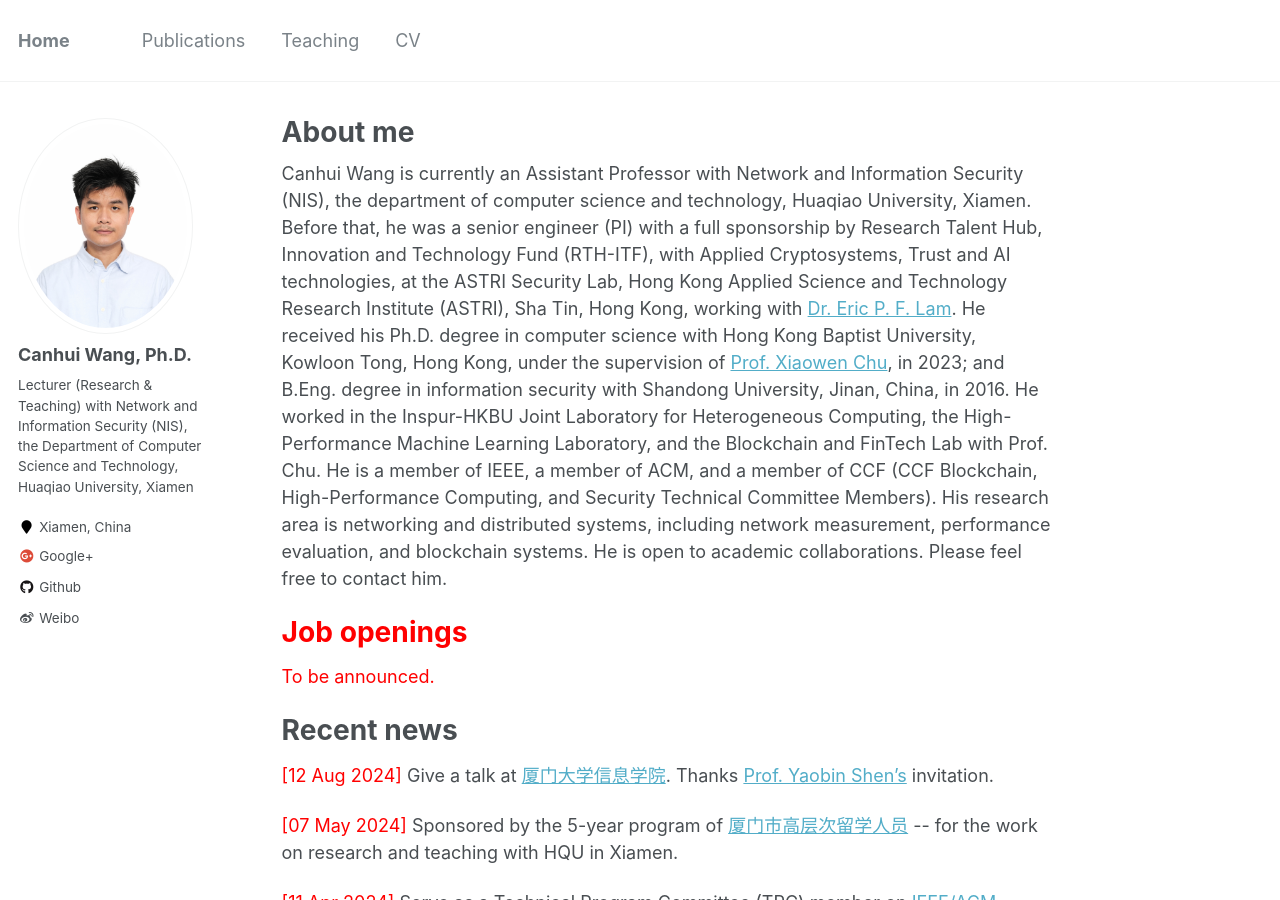
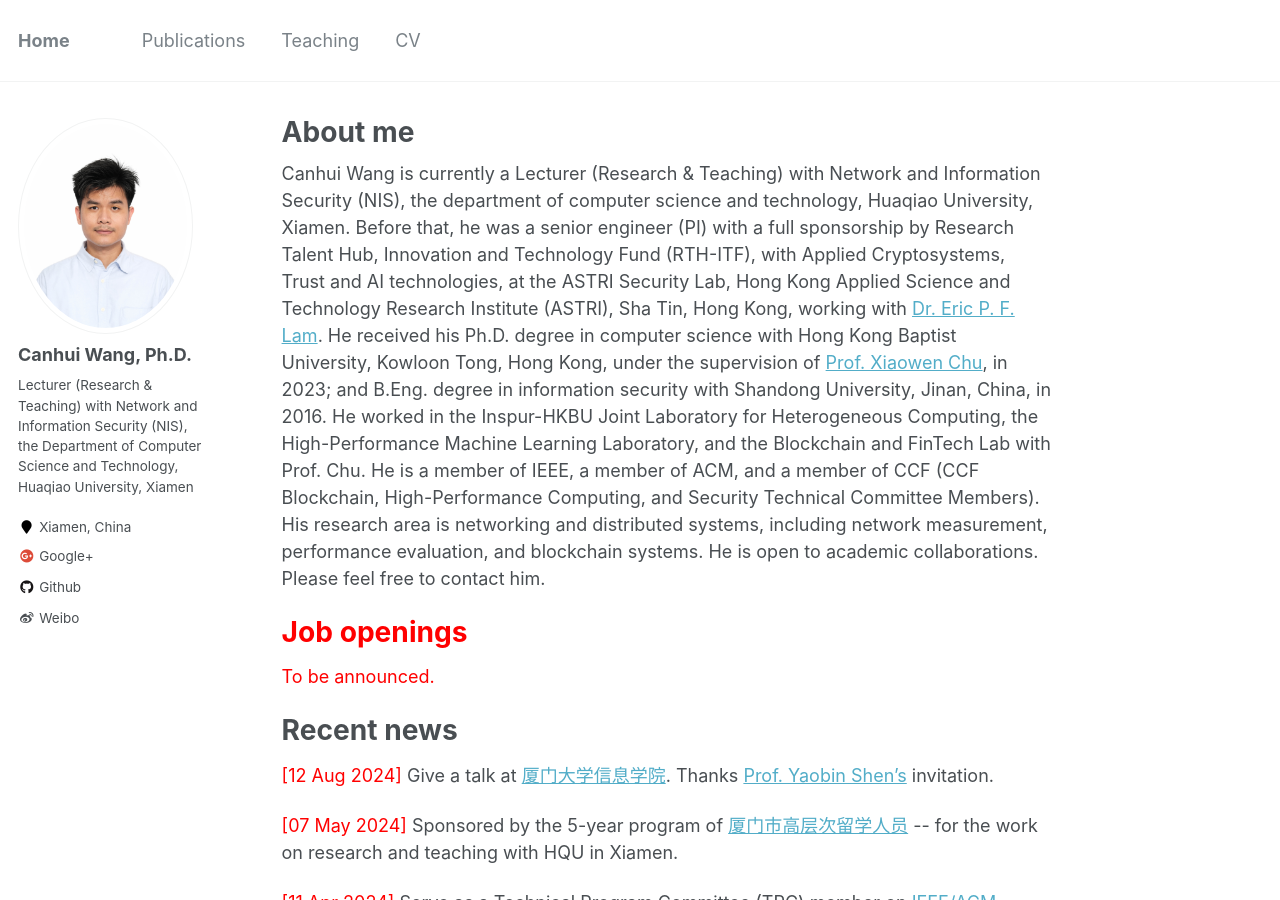
Before and after one commit to Canhui/canhui.github.io, a Jekyll site: the page built from _pages/about.md, in a window 1280 px wide and 900 px high. Built offline with Jekyll 4.4.1, drawn with Linux system fonts in a browser that asks for light colours.

Commit message:
Update about.md

```diff
--- a/_pages/about.md
+++ b/_pages/about.md
@@ -9,7 +9,7 @@ redirect_from:
   - /about.html
 ---
 
-Canhui Wang is currently an Assistant Professor with Network and Information Security (NIS), the department of computer science and technology, Huaqiao University, Xiamen. Before that, he was a senior engineer (PI) with a full sponsorship by Research Talent Hub, Innovation and Technology Fund (RTH-ITF), with Applied Cryptosystems, Trust and AI technologies, at the ASTRI Security Lab, Hong Kong Applied Science and Technology Research Institute (ASTRI), Sha Tin, Hong Kong, working with [Dr. Eric P. F. Lam](https://www.linkedin.com/in/peifunglam2/). He received his Ph.D. degree in computer science with Hong Kong Baptist University, Kowloon Tong, Hong Kong, under the supervision of [Prof. Xiaowen Chu](https://www.linkedin.com/in/xiaowen-chu-477b9120/), in 2023; and B.Eng. degree in information security with Shandong University, Jinan, China, in 2016. He worked in the Inspur-HKBU Joint Laboratory for Heterogeneous Computing, the High-Performance Machine Learning Laboratory, and the Blockchain and FinTech Lab with Prof. Chu. He is a member of IEEE, a member of ACM, and a member of CCF (CCF Blockchain, High-Performance Computing, and Security Technical Committee Members). His research area is networking and distributed systems, including network measurement, performance evaluation, and blockchain systems. He is open to academic collaborations. Please feel free to contact him.
+Canhui Wang is currently a Lecturer (Research & Teaching) with Network and Information Security (NIS), the department of computer science and technology, Huaqiao University, Xiamen. Before that, he was a senior engineer (PI) with a full sponsorship by Research Talent Hub, Innovation and Technology Fund (RTH-ITF), with Applied Cryptosystems, Trust and AI technologies, at the ASTRI Security Lab, Hong Kong Applied Science and Technology Research Institute (ASTRI), Sha Tin, Hong Kong, working with [Dr. Eric P. F. Lam](https://www.linkedin.com/in/peifunglam2/). He received his Ph.D. degree in computer science with Hong Kong Baptist University, Kowloon Tong, Hong Kong, under the supervision of [Prof. Xiaowen Chu](https://www.linkedin.com/in/xiaowen-chu-477b9120/), in 2023; and B.Eng. degree in information security with Shandong University, Jinan, China, in 2016. He worked in the Inspur-HKBU Joint Laboratory for Heterogeneous Computing, the High-Performance Machine Learning Laboratory, and the Blockchain and FinTech Lab with Prof. Chu. He is a member of IEEE, a member of ACM, and a member of CCF (CCF Blockchain, High-Performance Computing, and Security Technical Committee Members). His research area is networking and distributed systems, including network measurement, performance evaluation, and blockchain systems. He is open to academic collaborations. Please feel free to contact him.
 
 <span style="color:red">Job openings</span>
 ======
```
